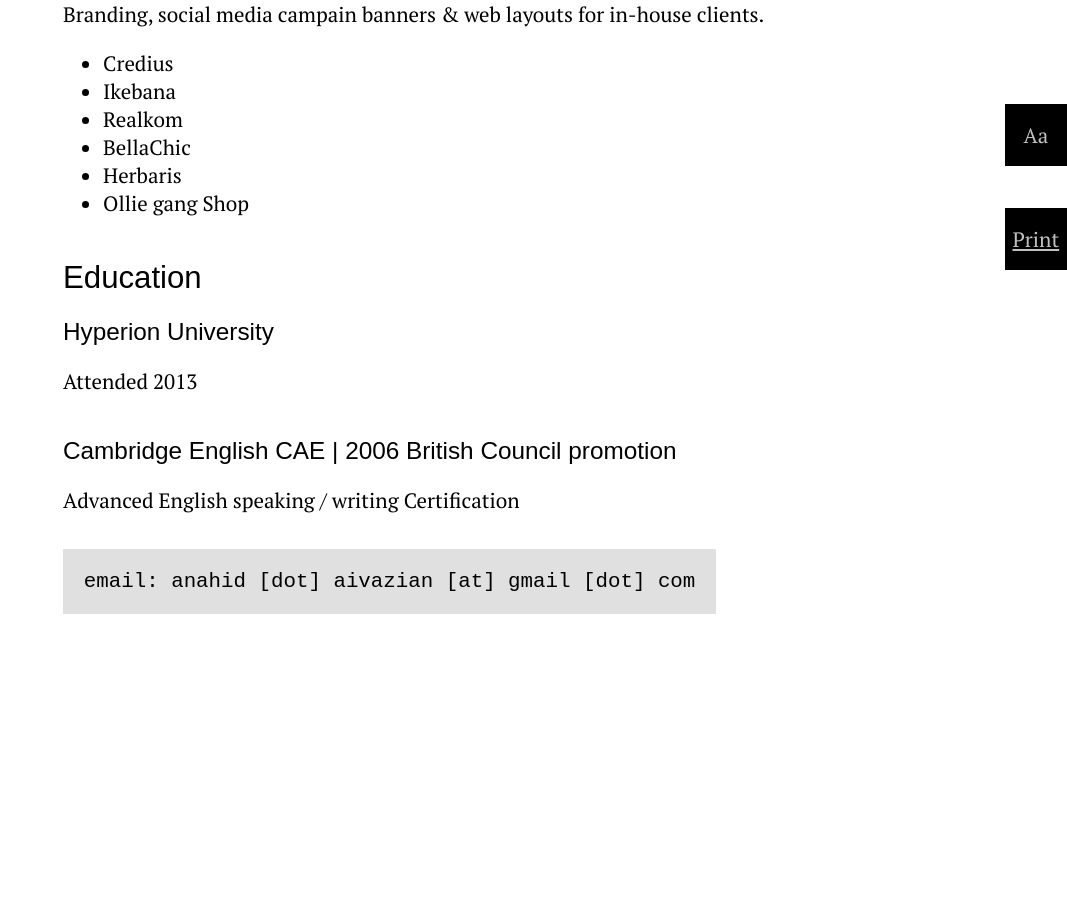
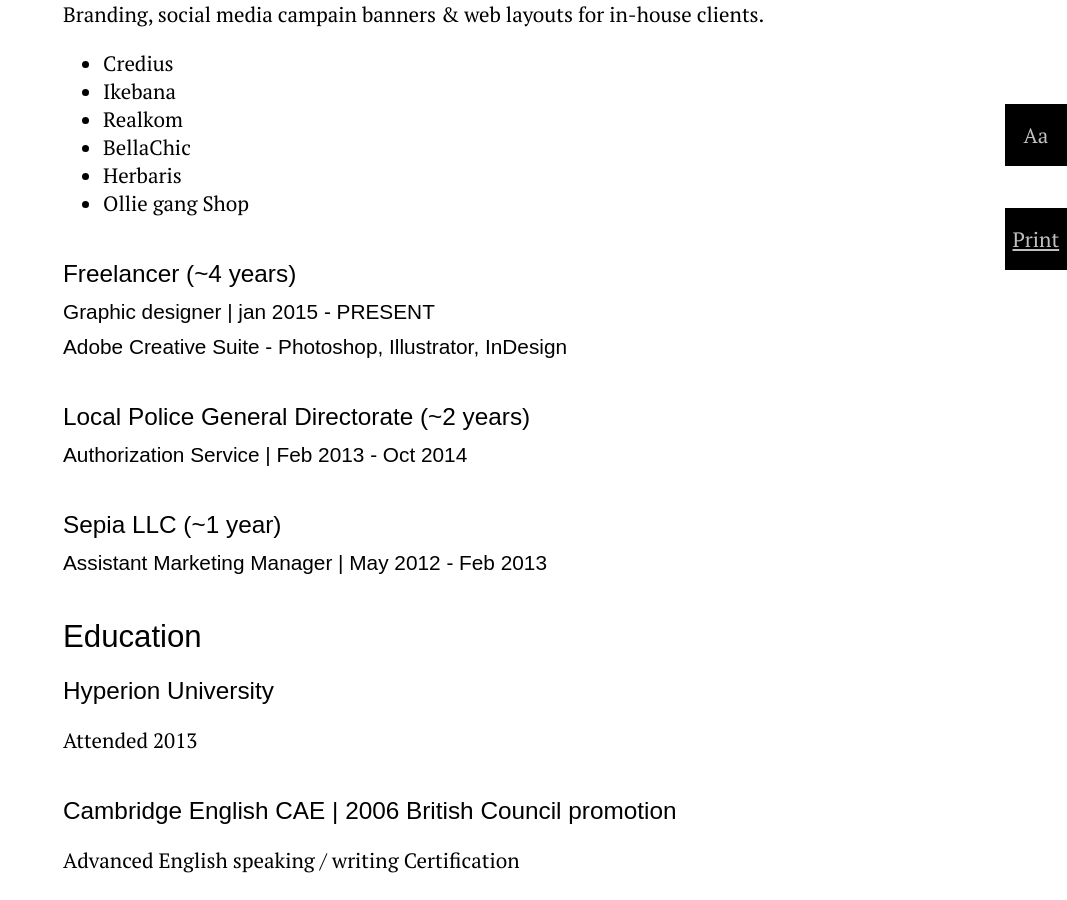
Before and after one commit to anaiv/anaiv.github.io, a Jekyll site: the page cv.html, which Jekyll copies as it is, in a window 1280 px wide and 900 px high, scrolled down 1244 px. Shown: the whole window, without its empty margins (213-1280 px from the left). Built offline with Jekyll 4.4.1, drawn with Linux system fonts in a browser that asks for light colours; some web fonts are replaced; before the commit the page ends 1894 px from its top, so only the background shows below that.

Commit message:
update cv

```diff
--- a/cv.html
+++ b/cv.html
@@ -101,6 +101,22 @@
         </ul>
       </article>
 
+      <article>
+        <h3>Freelancer (~4 years)</h3>
+        <h4>Graphic designer | jan 2015 - PRESENT</h4>
+        <h4>Adobe Creative Suite - Photoshop, Illustrator, InDesign</h4>
+      </article>
+
+      <article>
+        <h3>Local Police General Directorate (~2 years)</h3>
+        <h4>Authorization Service | Feb 2013 - Oct 2014</h4>
+      </article>
+
+      <article>
+        <h3>Sepia LLC (~1 year)</h3>
+        <h4>Assistant Marketing Manager | May 2012 - Feb 2013</h4>
+      </article>
+
     </section>
 
     <section>
```
Also changed, not shown: 1 other file.
